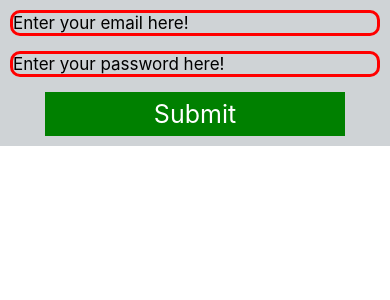
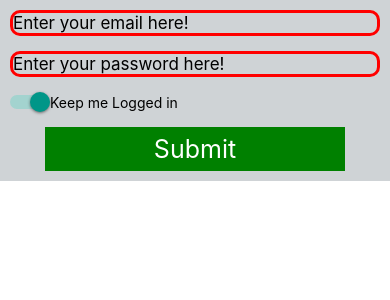
Before and after one commit to Harshana-Prabhath/First-React-Native-App, a React Native app: screen / in a window 390 px wide. Shown: the top 300 px of the page. Built offline with nearby package versions, Linux system fonts and the light colour scheme.

Commit message:
Switch component added

```diff
--- a/Components/FormComponent/FormComponent.tsx
+++ b/Components/FormComponent/FormComponent.tsx
@@ -1,5 +1,5 @@
 import React, { useState } from 'react';
-import { Text, TextInput, TouchableOpacity, View } from 'react-native';
+import { Text, TextInput, TouchableOpacity, View, Switch } from 'react-native';
 import FormComponentStyles from './FormComponentStyles';
 
 const FormComponent = () => {
@@ -7,6 +7,7 @@ const FormComponent = () => {
   const [password, setPassword] = useState<string>('');
   const [isEmailValid, setIsEmailValid] = useState<boolean>(false);
   const [isPasswordValid, setIsPasswordValid] = useState<boolean>(false);
+  const [keepMeLoggedIn, setKeepMeLoggedIn] = useState<boolean>(true);
 
   const EmailValid = (emailVal: string) => {
     const emailRegex = /^[^\s@]+@[^\s@]+\.[^\s@]+$/;
@@ -49,9 +50,16 @@ const FormComponent = () => {
           PasswordValid(password) ? setIsPasswordValid(true) : setIsPasswordValid(false);
         }}
       />
+      <View style={FormComponentStyles.switchWrapper}>
+        <Switch
+          value={keepMeLoggedIn}
+          onValueChange={() => setKeepMeLoggedIn(prevState => !prevState)}
+        />
+        <Text>Keep me Logged in </Text>
+      </View>
       <TouchableOpacity
         onPress={() => {
-          console.log(email, password);
+          console.log(email, password, keepMeLoggedIn);
           setEmail('');
           setPassword('');
         }}
--- a/Components/FormComponent/FormComponentStyles.tsx
+++ b/Components/FormComponent/FormComponentStyles.tsx
@@ -25,5 +25,11 @@ const FormComponentStyles = StyleSheet.create({
   },
   inputBoxInvalid: { borderColor: 'red' },
   inputBoxValid: { borderColor: 'green' },
+  switchWrapper: {
+    width: '100%',
+
+    flexDirection: 'row',
+    alignItems: 'center',
+  },
 });
 export default FormComponentStyles;
```
